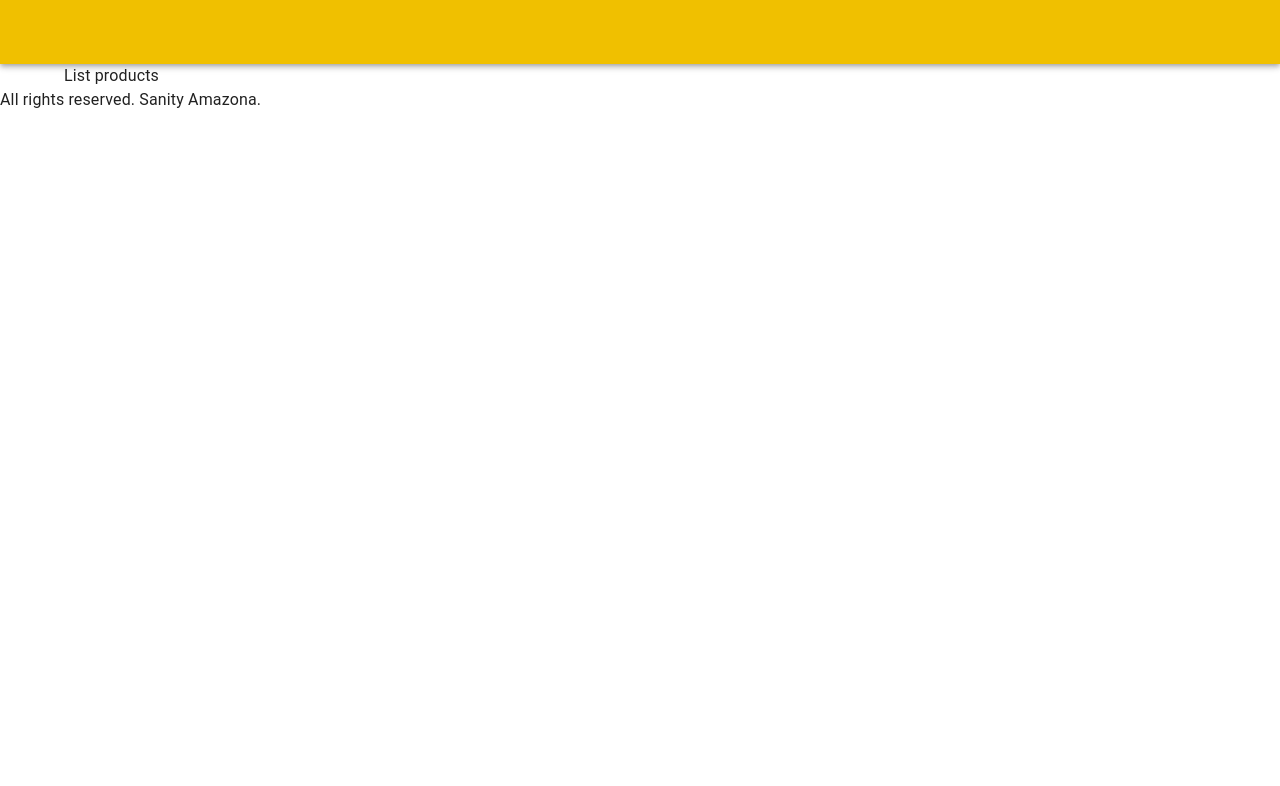
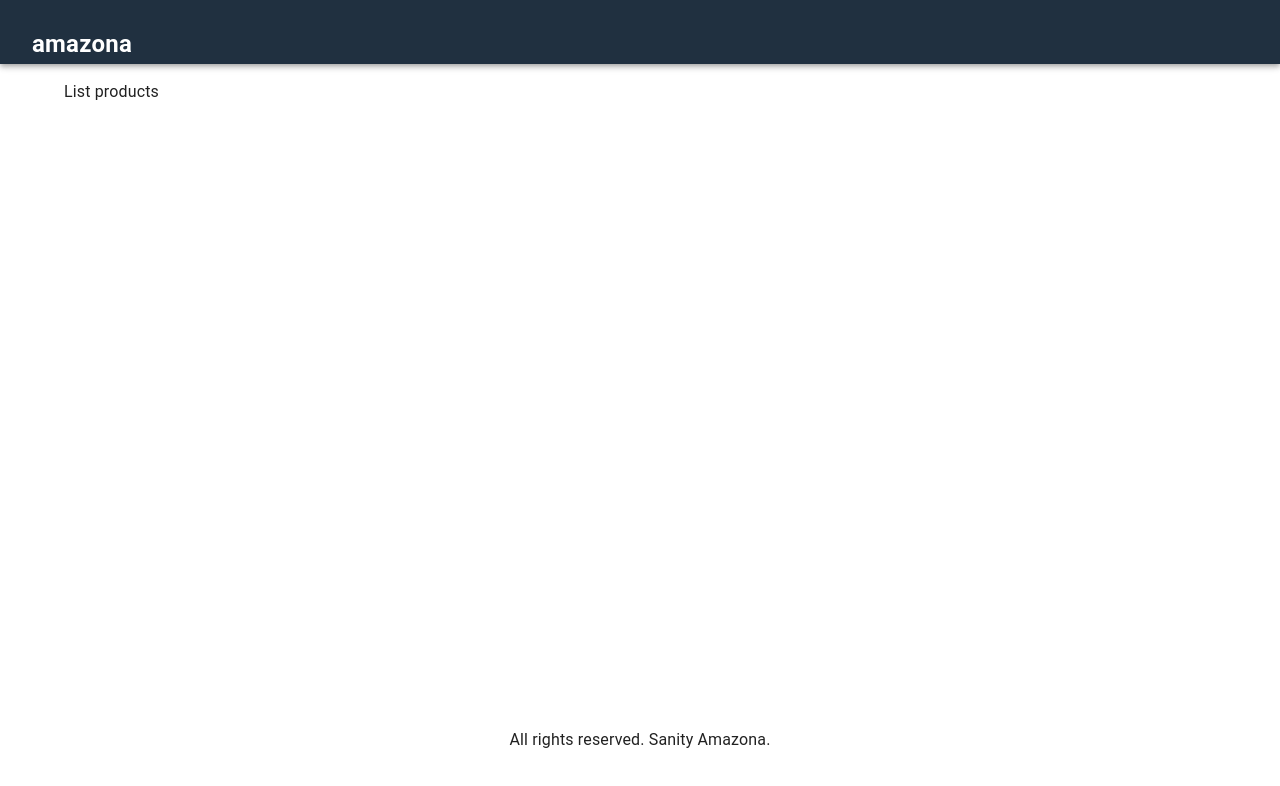
Before and after one commit to kevinokello/nextjs-ecommerce-sanity, a Next.js app: page / in a window 1280 px wide. Shown: the top 786 px of the page. Built offline with nearby package versions, Linux system fonts and the light colour scheme.

Commit message:
layout classes

```diff
--- a/components/Layout.js
+++ b/components/Layout.js
@@ -11,6 +11,7 @@ import {
 } from "@mui/material";
 import Head from "next/head";
 import NextLink from "next/link";
+import classes from "../utils/classes";
 
 export default function Layout({ title, description, children }) {
   const theme = createTheme({
@@ -51,19 +52,19 @@ export default function Layout({ title, description, children }) {
       </Head>
       <ThemeProvider theme={theme}>
         <CssBaseline />
-        <AppBar position="static">
-          <Toolbar>
+        <AppBar position="static" sx={classes.appbar}>
+          <Toolbar sx={classes.toolbar}>
             <NextLink href="/" passHref>
               <Link>
-                <Typography>amazona</Typography>
+                <Typography sx={classes.brand}>amazona</Typography>
               </Link>
             </NextLink>
           </Toolbar>
         </AppBar>
-        <Container component="main">
+        <Container component="main" sx={classes.main}>
           {children}
         </Container>
-        <Box component="footer">
+        <Box component="footer" sx={classes.footer}>
           <Typography>All rights reserved. Sanity Amazona.</Typography>
         </Box>
       </ThemeProvider>
```
